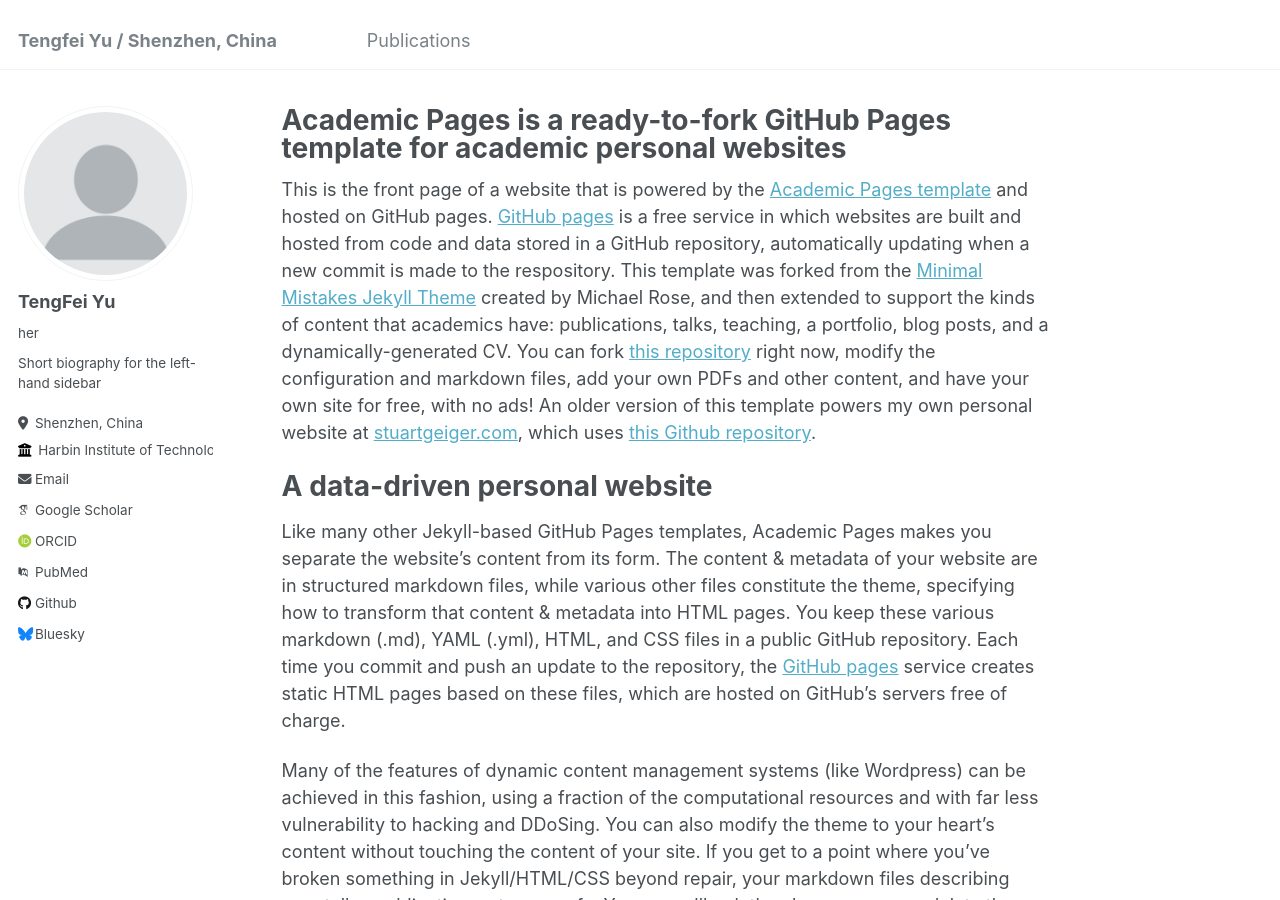
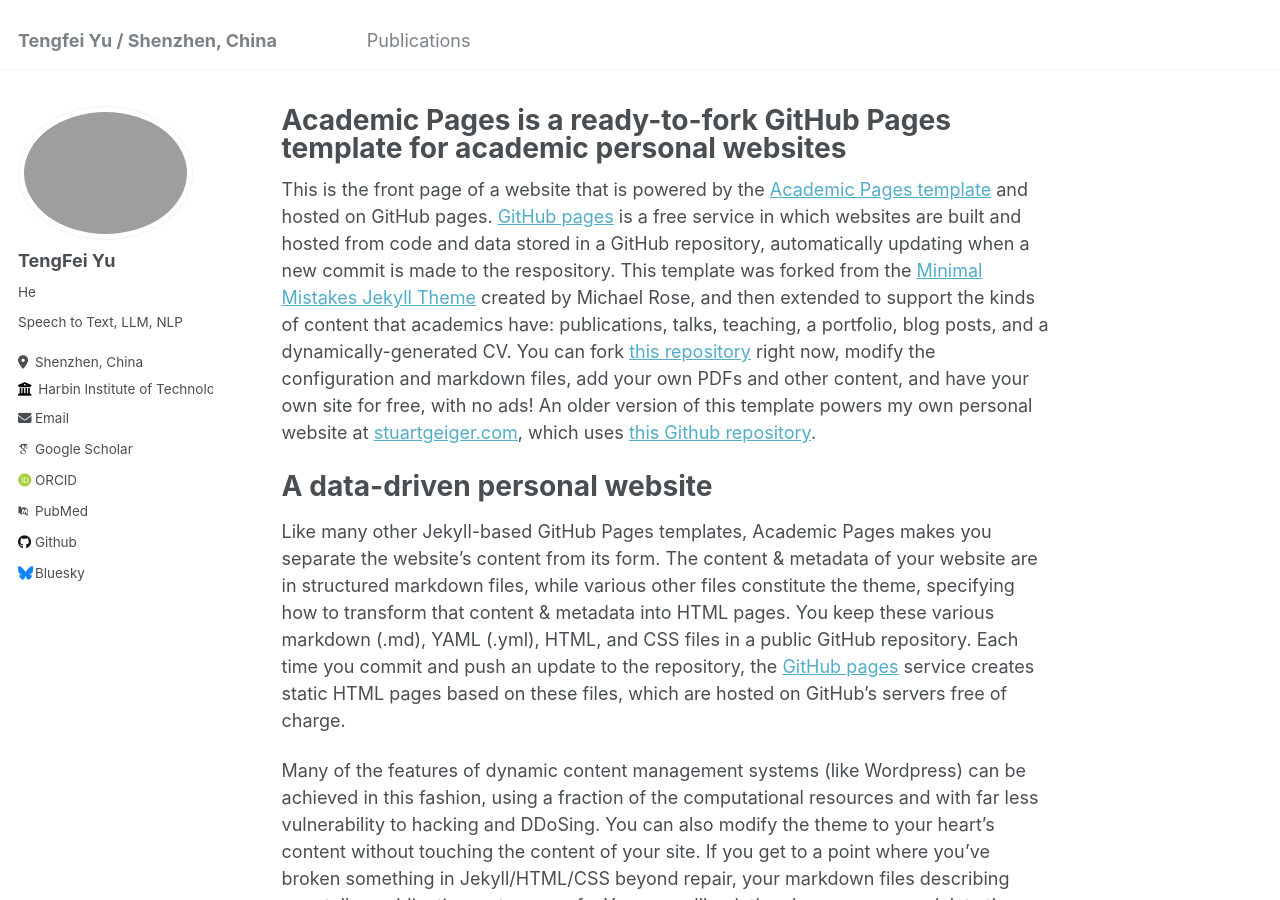
Before and after one commit to ytf-philp/TengfeiYu.github.io, a Jekyll site: the page built from _pages/about.md, in a window 1280 px wide and 900 px high. Built offline with Jekyll 4.4.1, drawn with Linux system fonts in a browser that asks for light colours; some web fonts are replaced.

Commit message:
Update _config.yml

```diff
--- a/_config.yml
+++ b/_config.yml
@@ -21,10 +21,10 @@ repository               : "academicpages/academicpages.github.io"
 #               Additional customization can be done by editing /_includes/author-profile.html
 author:
   # Biographic information
-  avatar           : "profile.png"
+  avatar           : "photo.jpg"
   name             : "TengFei Yu"
-  pronouns         : "her"
-  bio              : "Short biography for the left-hand sidebar"
+  pronouns         : "He"
+  bio              : "Speech to Text, LLM, NLP"
   location         : "Shenzhen, China"
   employer         : "Harbin Institute of Technology, Shenzhen"
   uri              : # URL
```
